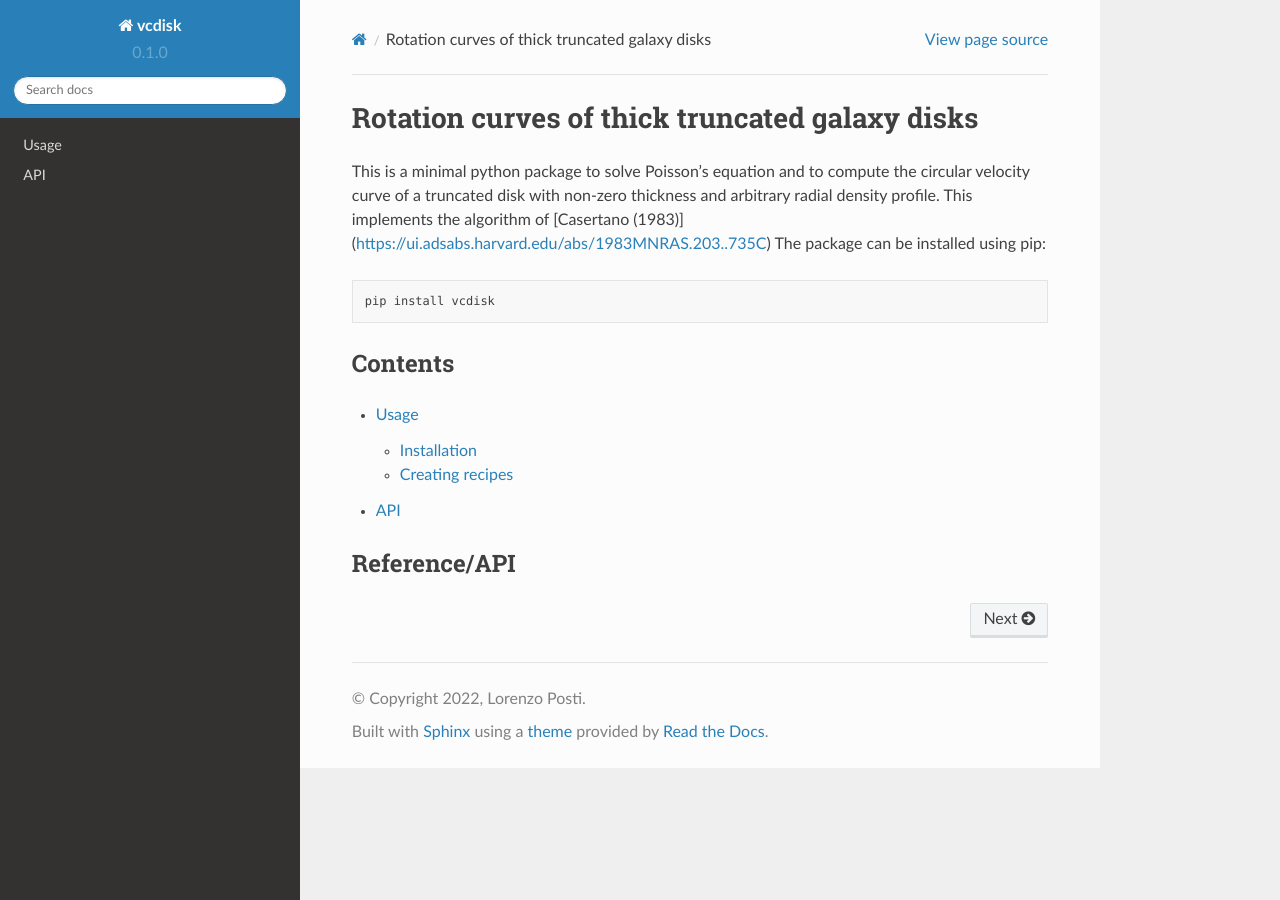
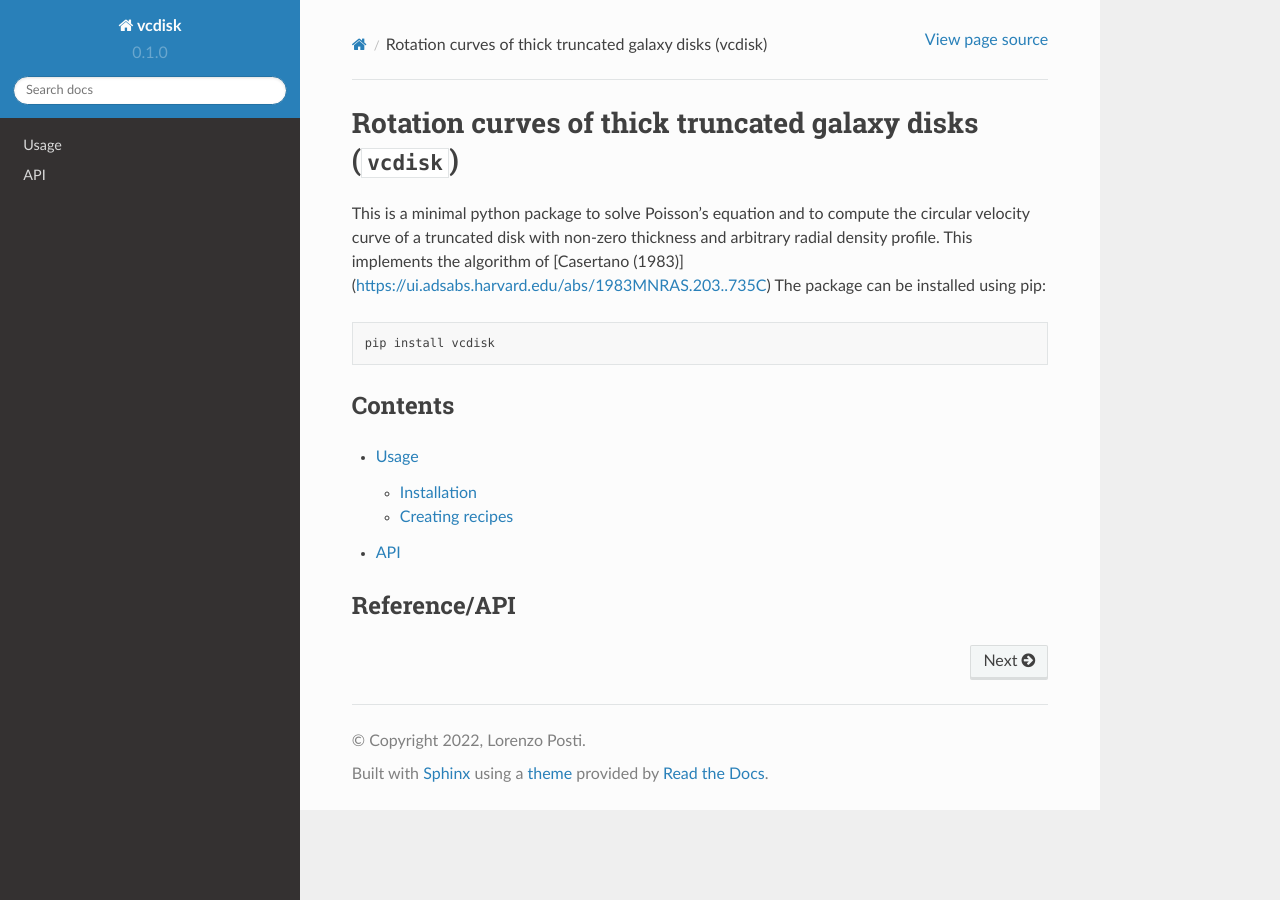
Before and after one commit to lposti/vcdisk, a Sphinx documentation site: the page built from docs/source/index.rst, in a window 1280 px wide. Built offline with Sphinx 7.4.7 and the Read the Docs theme 2.0.0, drawn with Linux system fonts in a browser that asks for light colours.

```diff
--- a/docs/source/conf.py
+++ b/docs/source/conf.py
@@ -1,4 +1,8 @@
 # Configuration file for the Sphinx documentation builder.
+
+import os
+import sys
+sys.path.insert(0, os.path.abspath('../..'))
 
 # -- Project information
 
--- a/docs/source/index.rst
+++ b/docs/source/index.rst
@@ -1,4 +1,4 @@
-Rotation curves of thick truncated galaxy disks
+Rotation curves of thick truncated galaxy disks (:mod:`vcdisk`)
 ========================================
 This is a minimal python package to solve Poisson's equation and to compute the
 circular velocity curve of a truncated disk with non-zero thickness and arbitrary
```
